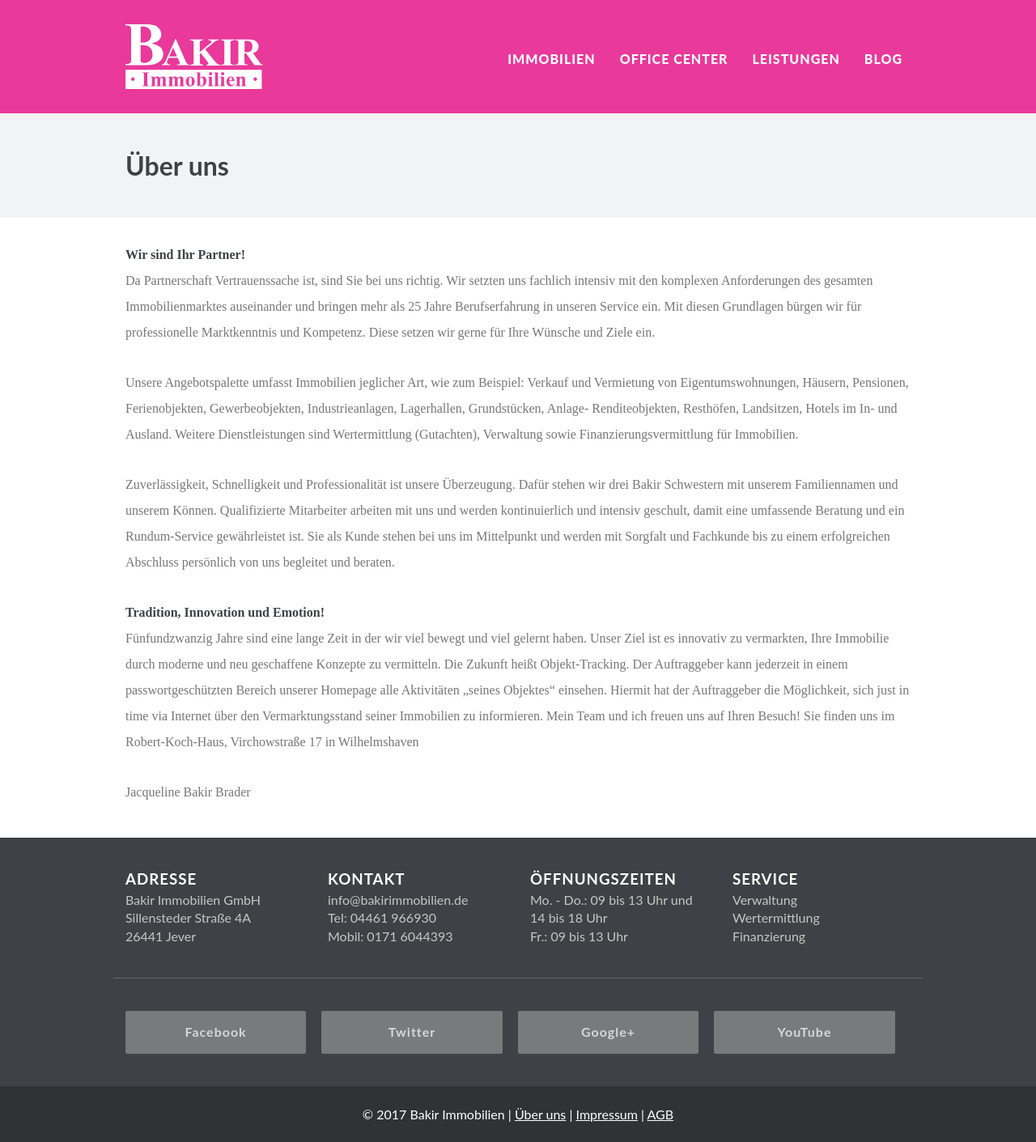
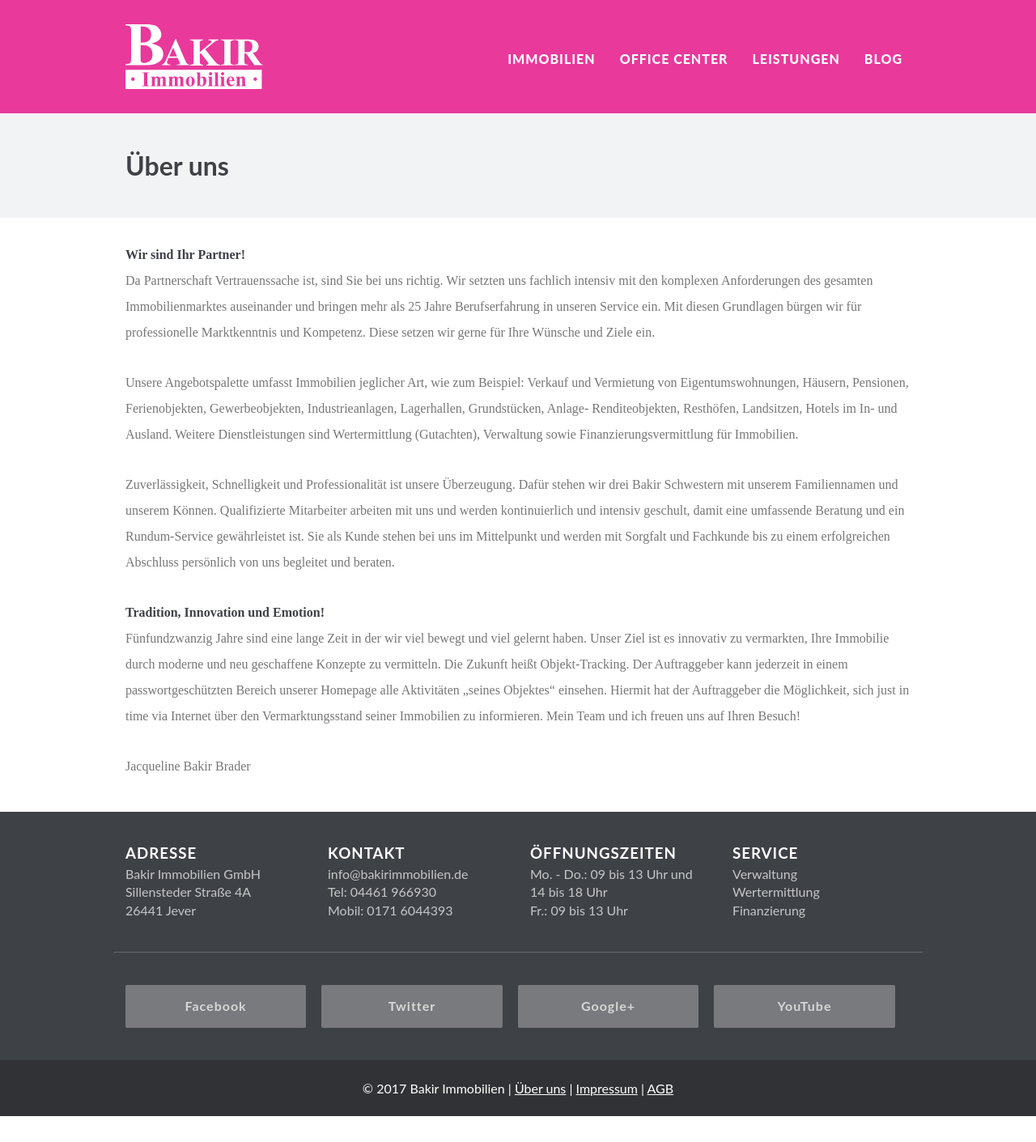
Before and after one commit to bakirnetwork/bakirimmobilien_de, a Jekyll site: the page built from _pages/ueber.md, in a window 1280 px wide. Shown: the whole page at 81% size. Built offline with Jekyll 4.4.1, drawn with Linux system fonts in a browser that asks for light colours; nearby versions of some CDN libraries; some web fonts are replaced; comment, search, counter and statistics services are not loaded; a style sheet for code colours, icons or effects is not loaded; after the commit the page ends 1379 px from its top, so only the background shows below that.

Commit message:
Robert-Koch-Haus entfernt

```diff
--- a/_pages/officecenter.html
+++ b/_pages/officecenter.html
@@ -16,7 +16,6 @@
 	<div class="row page-content">
 		<div class="column">
 			<p>
-				Wilhelmshaven, <a href="https://goo.gl/maps/b1Q0M" target="_blank">Virchowstraße 17, Robert-Koch-Haus</a>.
 				Ihre repräsentative Büroadresse in der Spitzenlage von Wilhelmshaven bietet Ihnen moderne Büros in klassischer
 				Architektur frei zur eigenen Einrichtung oder komplett möbliert mit hochwertiger Ausstattung.
 			</p>
--- a/_pages/ueber.md
+++ b/_pages/ueber.md
@@ -19,6 +19,5 @@
 Fünfundzwanzig Jahre sind eine lange Zeit in der wir viel bewegt und viel gelernt haben. Unser Ziel ist es innovativ zu vermarkten, Ihre Immobilie durch moderne und neu geschaffene Konzepte zu vermitteln. Die Zukunft heißt Objekt-Tracking.
 Der Auftraggeber kann jederzeit in einem passwortgeschützten Bereich unserer Homepage alle Aktivitäten „seines Objektes“ einsehen. Hiermit hat der Auftraggeber die Möglichkeit, sich just in time via Internet über den Vermarktungsstand seiner Immobilien zu informieren.
 Mein Team und ich freuen uns auf Ihren Besuch!
-Sie finden uns im Robert-Koch-Haus, Virchowstraße 17 in Wilhelmshaven
 
 Jacqueline Bakir Brader
```
